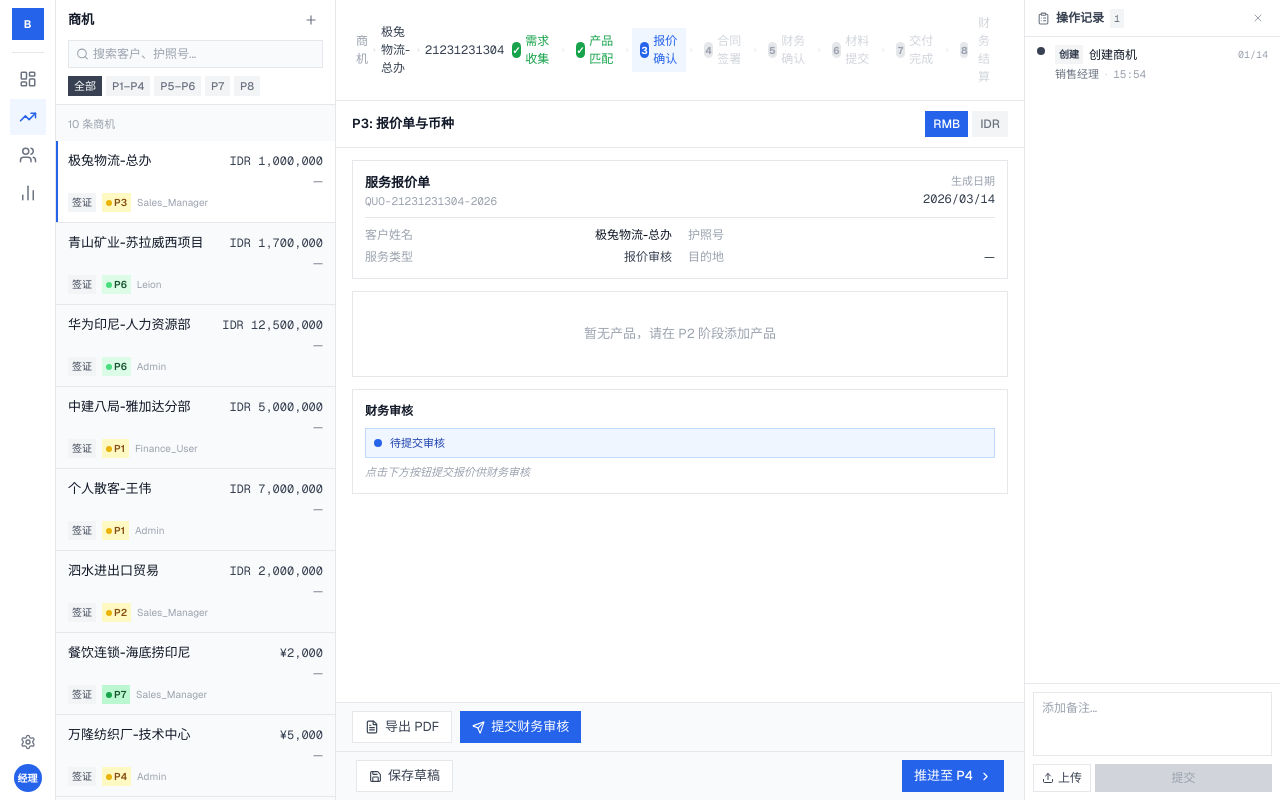
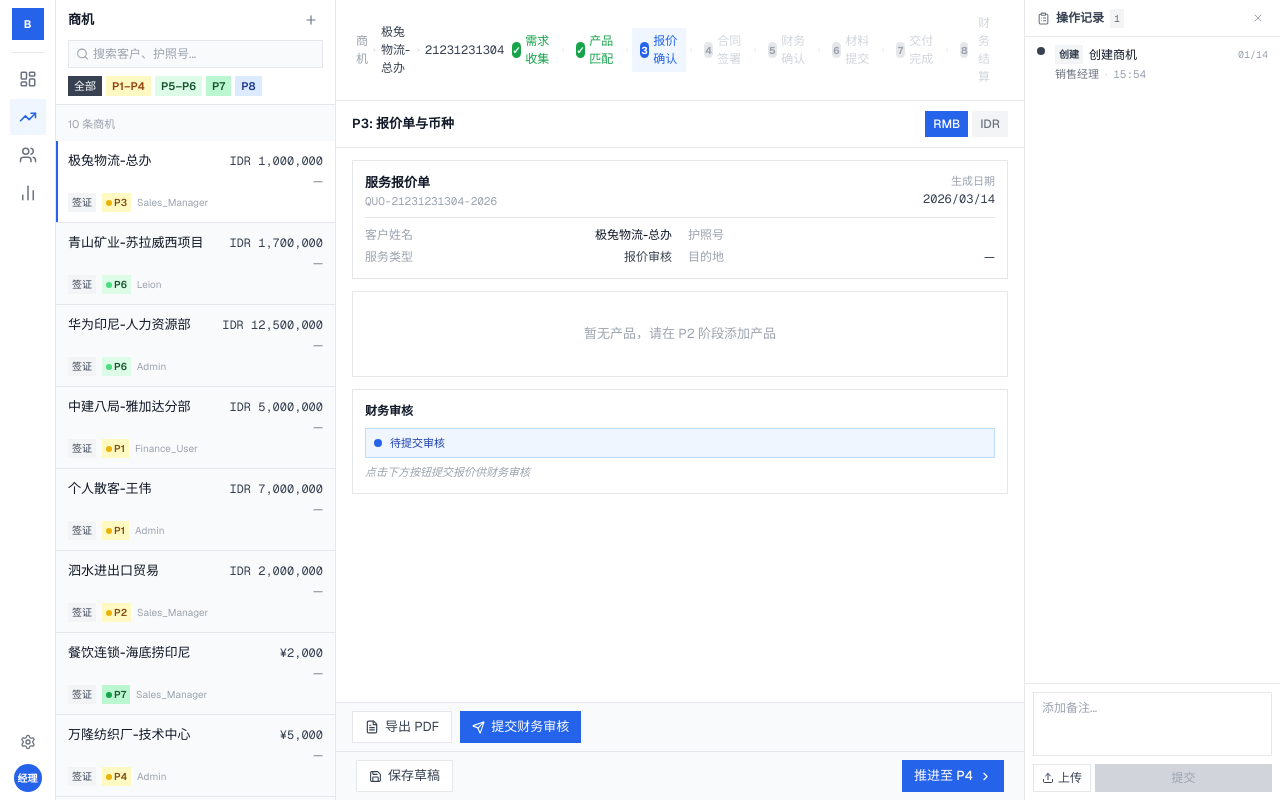
Before and after one commit to roisantoso-id/bantuqifu-sales-hub, a Next.js app: page / in a window 1280 px wide. Built offline with nearby package versions, Linux system fonts and the light colour scheme.

Commit message:
feat: apply group-specific inactive tab colors\n\nAdd inactive tab background and text colors to STAGE_GROUPS and update rendering.

```diff
--- a/components/layout/secondary-sidebar.tsx
+++ b/components/layout/secondary-sidebar.tsx
@@ -22,11 +22,11 @@ const STAGE_COLOR: Record<StageId, { bg: string; text: string; dot: string }> =
   P8: { bg: '#dbeafe', text: '#1e3a8a', dot: '#2563eb' },
 }
 
-const STAGE_GROUPS: { label: string; stages: StageId[]; activeColor: string; dotColor: string }[] = [
-  { label: 'P1–P4', stages: ['P1', 'P2', 'P3', 'P4'], activeColor: '#d97706', dotColor: '#eab308' },
-  { label: 'P5–P6', stages: ['P5', 'P6'],              activeColor: '#16a34a', dotColor: '#4ade80' },
-  { label: 'P7',    stages: ['P7'],                    activeColor: '#15803d', dotColor: '#16a34a' },
-  { label: 'P8',    stages: ['P8'],                    activeColor: '#2563eb', dotColor: '#2563eb' },
+const STAGE_GROUPS: { label: string; stages: StageId[]; activeColor: string; activeBg: string; inactiveBg: string; inactiveText: string }[] = [
+  { label: 'P1–P4', stages: ['P1', 'P2', 'P3', 'P4'], activeColor: '#ffffff', activeBg: '#d97706', inactiveBg: '#fef9c3', inactiveText: '#92400e' },
+  { label: 'P5–P6', stages: ['P5', 'P6'],              activeColor: '#ffffff', activeBg: '#16a34a', inactiveBg: '#dcfce7', inactiveText: '#14532d' },
+  { label: 'P7',    stages: ['P7'],                    activeColor: '#ffffff', activeBg: '#15803d', inactiveBg: '#bbf7d0', inactiveText: '#14532d' },
+  { label: 'P8',    stages: ['P8'],                    activeColor: '#ffffff', activeBg: '#2563eb', inactiveBg: '#dbeafe', inactiveText: '#1e3a8a' },
 ]
 
 const SERVICE_BADGES: Record<string, string> = {
@@ -101,20 +101,22 @@ export function SecondarySidebar({ opportunities, selectedId, onSelect }: Second
           >
             全部
           </button>
-          {STAGE_GROUPS.map((g) => (
-            <button
-              key={g.label}
-              onClick={() => setGroupFilter(groupFilter === g.label ? null : g.label)}
-              className="h-5 rounded-sm px-1.5 text-[11px] font-medium transition-colors"
-              style={
-                groupFilter === g.label
-                  ? { backgroundColor: g.activeColor, color: '#fff' }
-                  : { backgroundColor: '#f3f4f6', color: '#6b7280' }
-              }
-            >
-              {g.label}
-            </button>
-          ))}
+          {STAGE_GROUPS.map((g) => {
+            const isActive = groupFilter === g.label
+            return (
+              <button
+                key={g.label}
+                onClick={() => setGroupFilter(isActive ? null : g.label)}
+                className="h-5 rounded-sm px-1.5 text-[11px] font-semibold transition-colors"
+                style={{
+                  backgroundColor: isActive ? g.activeBg : g.inactiveBg,
+                  color: isActive ? g.activeColor : g.inactiveText,
+                }}
+              >
+                {g.label}
+              </button>
+            )
+          })}
         </div>
       </div>
 
```
